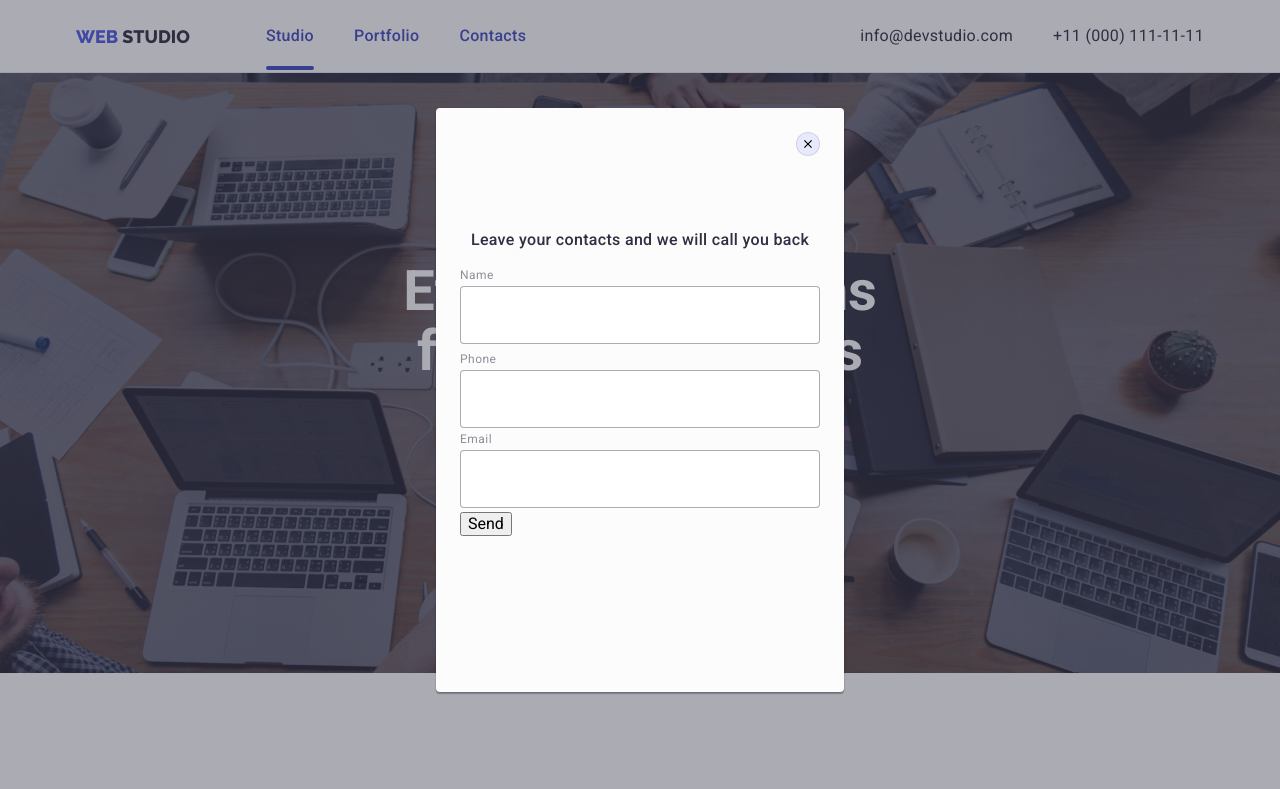
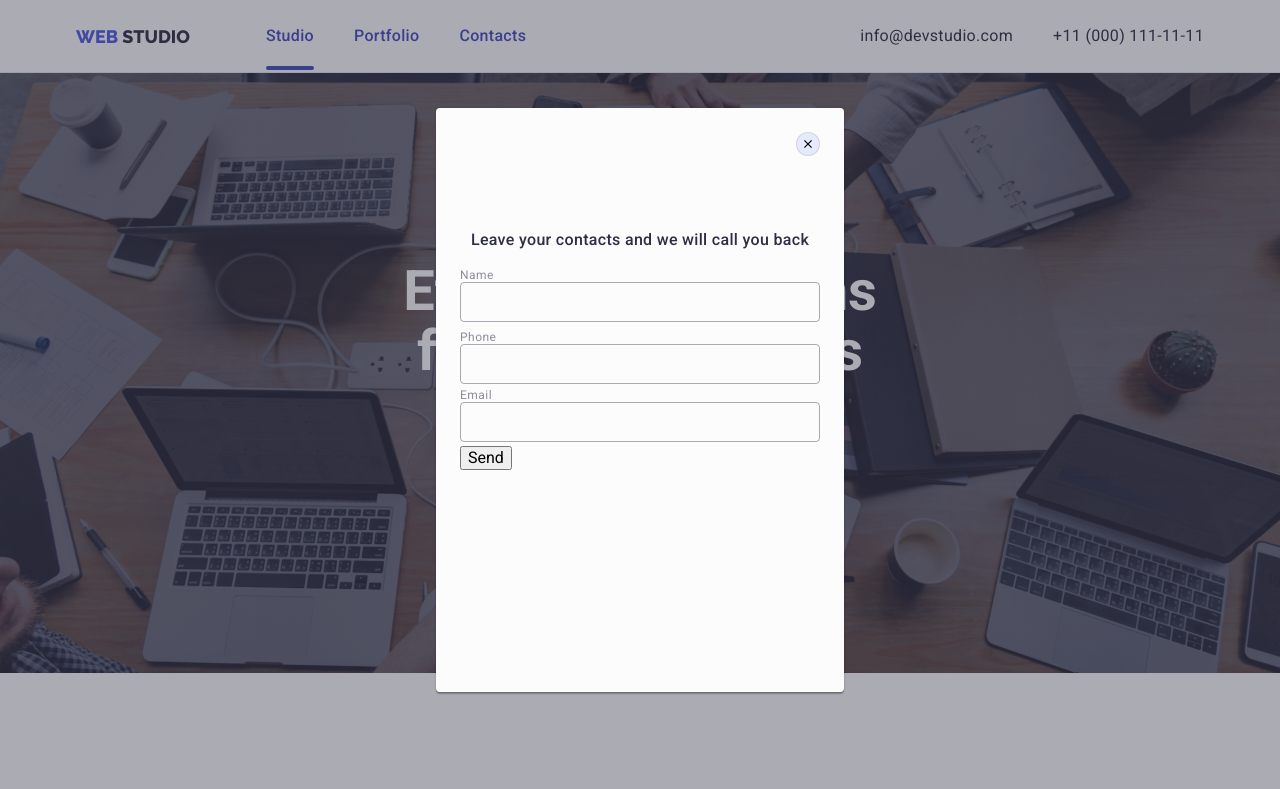
Before and after one commit to sergeevska/goit-markup-hw-05, a plain HTML site: page index.html in a window 1280 px wide. Both pictures are taken after a click on the button "Order Service". Shown: the top 789 px of the page. Drawn offline with nearby package versions, Linux system fonts and the light colour scheme.

Commit message:
without span

```diff
--- a/css/styles.css
+++ b/css/styles.css
@@ -716,6 +716,10 @@ max-width: 1440px;
 }
 .modal-form {
 }
+.input-container {
+    position: relative;
+
+}
 .modal-form-field {
     display: block;
     margin-bottom: 4px;
@@ -731,6 +735,13 @@ max-width: 1440px;
 .modal-form-input {
     width: 100%;
     border-radius: 4px;
-    border: 1px solid var(--navyblue-modal, rgba(46, 47, 66, 0.40));
-    height: 58px;
+    border: 1px solid rgba(46, 47, 66, 0.40);
+    height: 40px;
+    background-color: transparent;
+    padding-left: 38px;
+    outline: transparent;
+    transition: border-color 250ms cubic-bezier(0.4, 0, 0.2, 1);
 }
+.modal-form-input:focus {
+    border-color: #4D5AE5;
+}
--- a/index.html
+++ b/index.html
@@ -412,8 +412,7 @@
             </p>
             <form class="modal-form">
             <div class="name-container">
-                <label class="modal-form-field" for="user-name">
-                    <span class="modal-form-lablel">Name</span>
+                <label class="modal-form-field" for="user-name">Name
                     <div class="input-container">
                         <input class="modal-form-input" type="text" name="user-name" id="user-name"/>
 
@@ -421,14 +420,12 @@
                 </label>
             </div>
             <div class="phone-container">
-                <label class="modal-form-field" for="user-phone">
-                    <span class="modal-form-lablel">Phone</span>
+                <label class="modal-form-field" for="user-phone">Phone
                     <input class="modal-form-input" type="tel" name="user-phone" id="user-phone"/>
                 </label>
             </div>
             <div class="email-container">
-                <label class="modal-form-field" for="user-email">
-                    <span class="modal-form-lablel">Email</span>
+                <label class="modal-form-field" for="user-email">Email
                     <input class="modal-form-input" type="email" name="user-email" id="user-email"/>
                 </label>
             </div>
```
